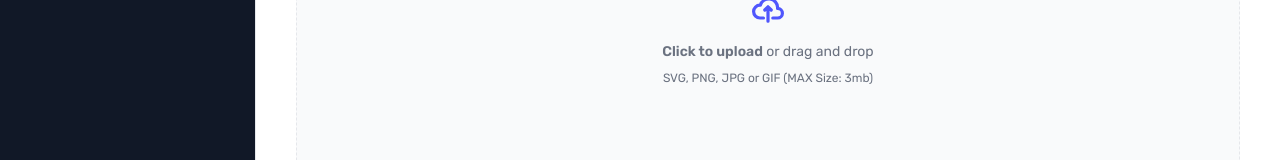
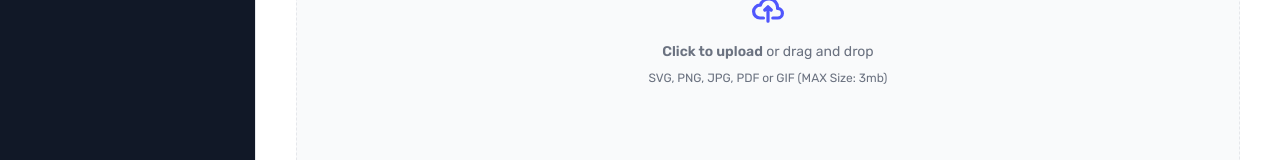
Before and after one commit to abdrzqsalihu/stellar-sync, a Next.js app: page /home in a window 1280 px wide. Shown: the part 476-636 px from the top of the page. Built offline with nearby package versions, Linux system fonts and the light colour scheme; no server answers.

Commit message:
ui improvement

```diff
--- a/app/(dashboard)/(routes)/home/_components/UploadFile.jsx
+++ b/app/(dashboard)/(routes)/home/_components/UploadFile.jsx
@@ -54,7 +54,7 @@ function UploadFile({ uploadBtnClick, progress }) {
               drop
             </p>
             <p className="text-xs text-gray-500 dark:text-gray-400">
-              SVG, PNG, JPG or GIF (MAX Size: 3mb)
+              SVG, PNG, JPG, PDF or GIF (MAX Size: 3mb)
             </p>
           </div>
           <input
```
